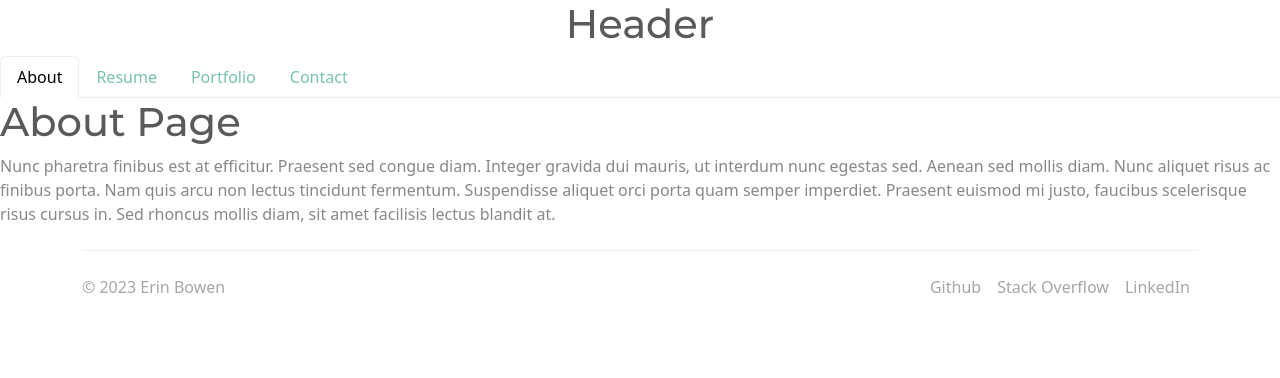
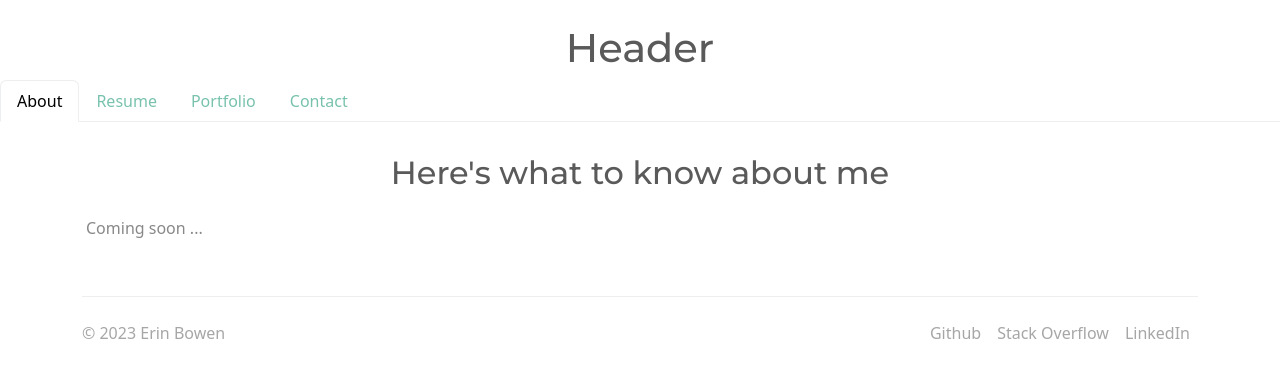
Before and after one commit to uiido/react-portfolio, a React (Create React App) app: page / in a window 1280 px wide. Shown: the top 378 px of the page. Built offline with nearby package versions, Linux system fonts and the light colour scheme.

Commit message:
Updated portfolio so images being clicked launch a demo/live site. Minor clean up on header, about, and resume pages.

```diff
--- a/src/components/Header.js
+++ b/src/components/Header.js
@@ -3,7 +3,7 @@ import React from 'react';
 function Header() {
     return (
         <header className="header">
-            <h1><center>Header</center></h1>
+            <h1 class="text-center mt-4">Header</h1>
         </header>
     );
 }
--- a/src/components/pages/About.js
+++ b/src/components/pages/About.js
@@ -2,16 +2,10 @@ import React from 'react';
 
 export default function About() {
     return (
-        <div>
-            <h1>About Page</h1>
-            <p>
-                Nunc pharetra finibus est at efficitur. Praesent sed congue diam.
-                Integer gravida dui mauris, ut interdum nunc egestas sed. Aenean sed
-                mollis diam. Nunc aliquet risus ac finibus porta. Nam quis arcu non
-                lectus tincidunt fermentum. Suspendisse aliquet orci porta quam semper
-                imperdiet. Praesent euismod mi justo, faucibus scelerisque risus cursus
-                in. Sed rhoncus mollis diam, sit amet facilisis lectus blandit at.
-            </p>
+        <div class="container p-3 mt-3">
+            <h2 class="text-center pb-3">Here's what to know about me</h2>
+            <p>Coming soon ...</p>
+
         </div>
     );
 }
--- a/src/components/pages/Portfolio.js
+++ b/src/components/pages/Portfolio.js
@@ -8,43 +8,43 @@ export default function Portfolio() {
             <h2 class="text-center pb-3">View My Work</h2>
             <Row>
                 <Col xs={12} md={6} lg={4}>
-                    <img src='https://mdbootstrap.com/img/new/slides/041.webp' className='img-fluid rounded' alt='...' />
+                    <a href="https://enigmatic-tundra-51864.herokuapp.com/" target="_"><img src='https://mdbootstrap.com/img/new/slides/041.webp' className='img-fluid rounded' alt='Express Urgent Care' /></a>
                     <h2>Express Urgent Care</h2>
                     <p>A group project that provides users with the ability to easily make an appointment at an urgent care. Users may log into an account and book an appointment on a calendar for a specific service.</p>
                     <p><a class="btn btn-secondary" target="_" href="https://github.com/MasonMarc/Urgent-Care-Appointment-Scheduler" role="button">View Code »</a> <a class="btn btn-primary" target="_" href="https://enigmatic-tundra-51864.herokuapp.com/" role="button">View Site »</a></p>
                 </Col>
                 <Col xs={12} md={6} lg={4}>
-                    <img src='https://mdbootstrap.com/img/new/slides/041.webp' className='img-fluid rounded' alt='...' />
+                    <a href="https://saidou25.github.io/Print-or-Film/" target="_"><img src='https://mdbootstrap.com/img/new/slides/041.webp' className='img-fluid rounded' alt='Print or Film?' /></a>
                     <h2>Print Or Film</h2>
                     <p>A group project that allows users to find a movie of their choice, be presented with multiple copies of a related book, sorted by review number, to allow a user to pick a book to read before the movie.</p>
                     <p><a class="btn btn-secondary" target="_" href="https://github.com/Saidou25/Print-or-Film" role="button">View Code »</a> <a class="btn btn-primary" target="_" href="https://saidou25.github.io/Print-or-Film/" role="button">View Site »</a></p>
                 </Col>
                 <Col xs={12} md={6} lg={4}>
-                    <img src='https://mdbootstrap.com/img/new/slides/041.webp' className='img-fluid rounded' alt='...' />
+                    <a href="https://calm-tundra-31787.herokuapp.com/" target="_"><img src='https://mdbootstrap.com/img/new/slides/041.webp' className='img-fluid rounded' alt='Tech Blog' /></a>
                     <h2>Tech Blog</h2>
                     <p>A blog that allows users to create an account in order to post their thoughts and add comments to other user's posts. If a user changes their mind, they may also delete their posts.</p>
                     <p><a class="btn btn-secondary" target="_" href="https://github.com/uiido/tech_blog" role="button">View Code »</a> <a class="btn btn-primary" target="_" href="https://calm-tundra-31787.herokuapp.com/" role="button">View Site »</a></p>
                 </Col>
                 <Col xs={12} md={6} lg={4}>
-                    <img src='https://mdbootstrap.com/img/new/slides/041.webp' className='img-fluid rounded' alt='...' />
+                    <a href="https://www.youtube.com/watch?v=A56FILRK6V4&ab_channel=Uiido" target="_"><img src='https://mdbootstrap.com/img/new/slides/041.webp' className='img-fluid rounded' alt='E-Commerce Back-end' /></a>
                     <h2>E-commerce Back-end</h2>
                     <p>A functional e-commerce site code that manages items by their categories and tags. Users may create, update, and delete new items, categories, and tags. Users will assign items to the category and tag that best suites them.</p>
                     <p><a class="btn btn-secondary" target="_" href="https://github.com/uiido/E-Commerce-Back-End-Mockup-" role="button">View Code »</a> <a class="btn btn-primary" target="_" href="https://www.youtube.com/watch?v=A56FILRK6V4&ab_channel=Uiido" role="button">View Demo »</a></p>
                 </Col>
                 <Col xs={12} md={6} lg={4}>
-                    <img src='https://mdbootstrap.com/img/new/slides/041.webp' className='img-fluid rounded' alt='...' />
+                    <a href="https://github.com/uiido/team-profile-generator/raw/main/assets/Video-Demonstration.gif" target="_"><img src='https://mdbootstrap.com/img/new/slides/041.webp' className='img-fluid rounded' alt='Team Profile Generator' /></a>
                     <h2>Team Profile Generator</h2>
                     <p>A generator that creates a web-developer team, starting with a manager and allowing a user to add more teammates. Teammates include more managers, engineers, and interns. The team is then posted to a uniquely generated page.</p>
                     <p><a class="btn btn-secondary" target="_" href="https://github.com/uiido/team-profile-generator" role="button">View Code »</a> <a class="btn btn-primary" target="_" href="https://github.com/uiido/team-profile-generator/raw/main/assets/Video-Demonstration.gif" role="button">View Demo »</a></p>
                 </Col>
                 <Col xs={12} md={6} lg={4}>
-                    <img src='https://mdbootstrap.com/img/new/slides/041.webp' className='img-fluid rounded' alt='...' />
+                    <a href="https://youtu.be/3BrFelvw1Cs" target="_"><img src='https://mdbootstrap.com/img/new/slides/041.webp' className='img-fluid rounded' alt='Social Network API' /></a>
                     <h2>Social Network API</h2>
                     <p>A functional social network API that allows users to be created, updated, and deleted, as well as users to become friends. Users may also create, update, and delete thoughts, and share reactions on each other's thoughts.</p>
                     <p><a class="btn btn-secondary" target="_" href="https://github.com/uiido/Social_Network_API" role="button">View Code »</a> <a class="btn btn-primary" target="_" href="https://youtu.be/3BrFelvw1Cs" role="button">View Demo »</a></p>
                 </Col>
             </Row>
 
-        </div>
+        </div >
     );
 }
--- a/src/components/pages/Resume.js
+++ b/src/components/pages/Resume.js
@@ -2,20 +2,10 @@ import React from 'react';
 
 export default function Resume() {
     return (
-        <div>
-            <h1>Resume Page</h1>
-            <p>
-                Lorem ipsum dolor sit amet, consectetur adipiscing elit. Sed neque
-                velit, lobortis ut magna varius, blandit rhoncus sem. Morbi lacinia nisi
-                ac dui fermentum, sed luctus urna tincidunt. Etiam ut feugiat ex. Cras
-                non risus mi. Curabitur mattis rutrum ipsum, ut aliquet urna imperdiet
-                ac. Sed nec nulla aliquam, bibendum odio eget, vestibulum tortor. Cras
-                rutrum ligula in tincidunt commodo. Morbi sit amet mollis orci, in
-                tristique ex. Donec nec ornare elit. Donec blandit est sed risus feugiat
-                porttitor. Vestibulum molestie hendrerit massa non consequat. Vestibulum
-                vitae lorem tortor. In elementum ultricies tempus. Interdum et malesuada
-                fames ac ante ipsum primis in faucibus.
-            </p>
+        <div class="container p-3 mt-3">
+            <h2 class="text-center pb-3">See my qualifications:</h2>
+            <p>Coming soon ...</p>
+
         </div>
     );
 }
```
